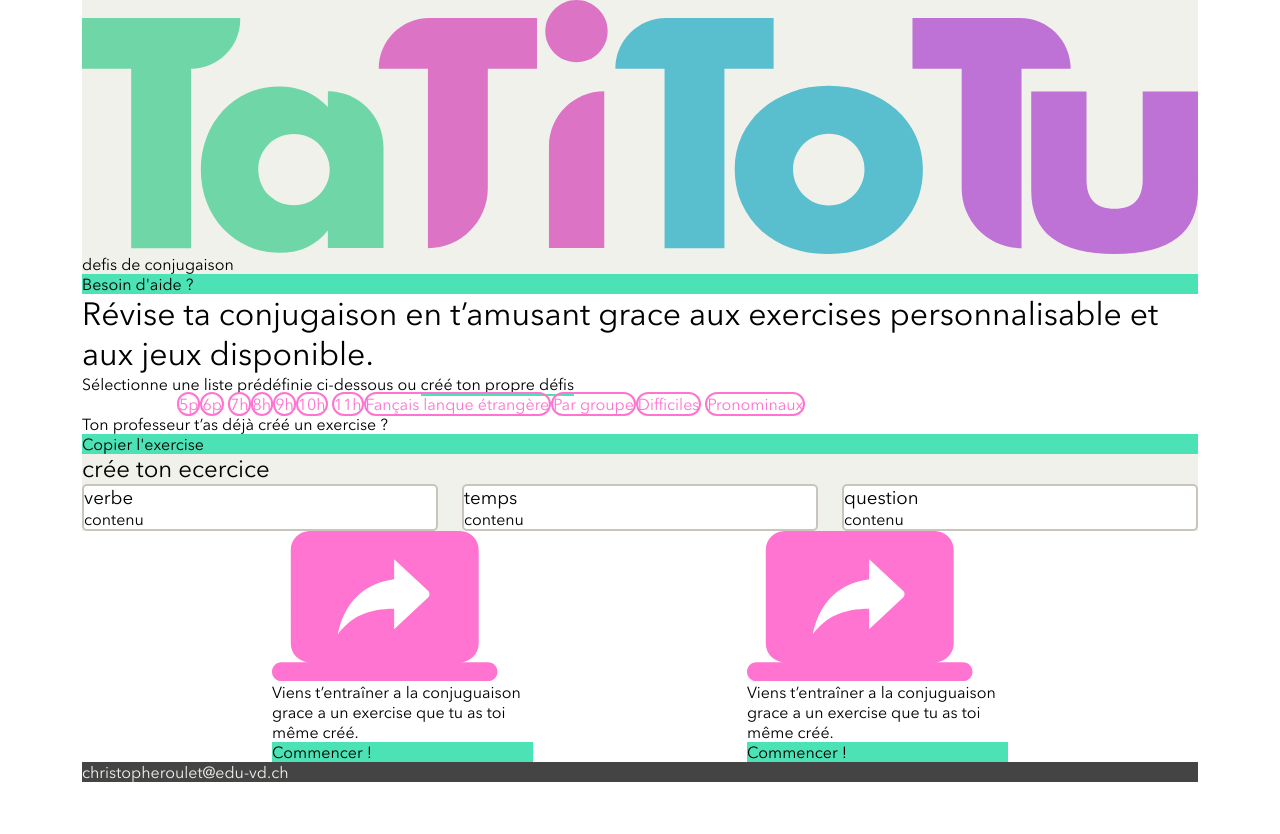
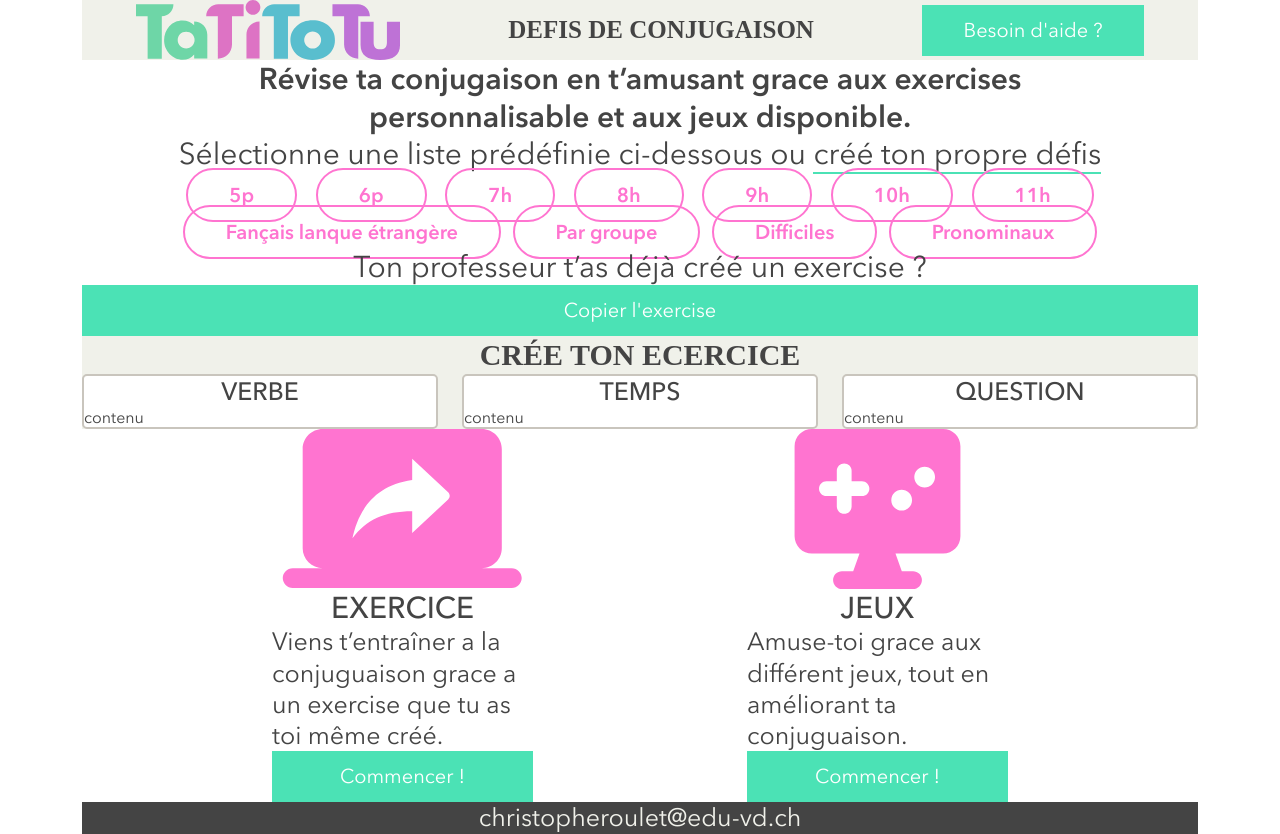
Before and after one commit to nelsonbuhler/tatitotu, a website built with Parcel: page src/index.html in a window 1280 px wide. Before the commit the page ends 800 px from the top, so only its background shows below. Built offline with nearby package versions, Linux system fonts and the light colour scheme; files whose address does not match are found by name.

Commit message:
ajout des typo + intégration des modules

```diff
--- a/src/index.html
+++ b/src/index.html
@@ -22,8 +22,9 @@
       <div class="header">
         <div class="row">
           <div class="col">
-            <h1>
+            <h1 class="header-title">
               Révise ta conjugaison en t’amusant grace aux exercises
+              <br />
               personnalisable et aux jeux disponible.
             </h1>
           </div>
@@ -36,15 +37,21 @@
             </p>
           </div>
         </div>
-        <div class="ex-archetype">
-          <div class="row">
-            <div class="col-10 offset-1">
-              <a href="">5p</a><a href="">6p</a> <a href="">7h</a
-              ><a href="">8h</a><a href="">9h</a><a href="">10h</a>
-              <a href="">11h</a><a href="">Fançais lanque étrangère</a
-              ><a href="">Par groupe</a><a href="">Difficiles</a>
-              <a href="">Pronominaux</a>
+        <div class="row">
+          <div class="col-10 offset-1 ex-archetype">
+            <div class="ex-archetype-button"><a href="">5p</a></div>
+            <div class="ex-archetype-button"><a href="">6p</a></div>
+            <div class="ex-archetype-button"><a href="">7h</a></div>
+            <div class="ex-archetype-button"><a href="">8h</a></div>
+            <div class="ex-archetype-button"><a href="">9h</a></div>
+            <div class="ex-archetype-button"><a href="">10h</a></div>
+            <div class="ex-archetype-button"><a href="">11h</a></div>
+            <div class="ex-archetype-button">
+              <a href="">Fançais lanque étrangère</a>
             </div>
+            <div class="ex-archetype-button"><a href="">Par groupe</a></div>
+            <div class="ex-archetype-button"><a href="">Difficiles</a></div>
+            <div class="ex-archetype-button"><a href="">Pronominaux</a></div>
           </div>
         </div>
         <div class="code">
@@ -55,7 +62,6 @@
           </div>
           <div class="row">
             <div class="col">
-              <div class="button"></div>
               <div class="button">Copier l'exercise</div>
             </div>
           </div>
@@ -70,19 +76,19 @@
         <div class="row">
           <div class="col-4">
             <div class="cards">
-              <h3>verbe</h3>
+              <h3 class="cards-title">verbe</h3>
               <div class="row"><div class="col">contenu</div></div>
             </div>
           </div>
           <div class="col-4">
             <div class="cards">
-              <h3>temps</h3>
+              <h3 class="cards-title">temps</h3>
               <div class="row"><div class="col">contenu</div></div>
             </div>
           </div>
           <div class="col-4">
             <div class="cards">
-              <h3>question</h3>
+              <h3 class="cards-title">question</h3>
               <div class="row"><div class="col">contenu</div></div>
             </div>
           </div>
@@ -92,6 +98,7 @@
         <div class="col-3 offset-2">
           <div class="ex-cards">
             <img src="img/icon-ex.svg" alt="icone exercice" />
+            <h3 class="ex-cards-title">exercice</h3>
             <p>
               Viens t’entraîner a la conjuguaison grace a un exercise que tu as
               toi même créé.
@@ -101,10 +108,11 @@
         </div>
         <div class="col-3 offset-2">
           <div class="ex-cards">
-            <img src="img/icon-ex.svg" alt="icone exercice" />
+            <img src="img/incon-game.svg" alt="icone jeux" />
+            <h3 class="ex-cards-title">jeux</h3>
             <p>
-              Viens t’entraîner a la conjuguaison grace a un exercise que tu as
-              toi même créé.
+              Amuse-toi grace aux différent jeux, tout en améliorant ta
+              conjuguaison.
             </p>
             <div class="button">Commencer !</div>
           </div>
--- a/src/scss/_base.scss
+++ b/src/scss/_base.scss
@@ -25,17 +25,13 @@
 }
 
 :root {
-  --pink: #FF74D0;
-  --green: #4BE2B5;
-  --bgColor: #F0F1EA;
-  --grey: #C9C5BD;
+  --pink: #ff74d0;
+  --green: #4be2b5;
+  --bgColor: #f0f1ea;
+  --grey: #c9c5bd;
   --black: #444444;
   --scdPink: #fd55c52f;
   --scdGreen: #59e3ba2f;
-  --smalltxt: 20px;
-  --middletxt: 25px:
-  --bigtxt: 30px
-
 }
 
 /* ====================================
@@ -47,6 +43,7 @@
   padding: 0;
   font-family: "Avenir Next";
   font-weight: 400;
+  color: var(--black);
 }
 
 html {
@@ -73,7 +70,13 @@ video {
   vertical-align: middle;
 }
 
-
+h2 {
+  font-family: "SuperClarendon";
+  font-size: 30px;
+  text-transform: uppercase;
+  font-weight: 700;
+  text-align: center;
+}
 
 /* ====================================
 // base rules
--- a/src/scss/modules/_button.scss
+++ b/src/scss/modules/_button.scss
@@ -1,3 +1,16 @@
 .button {
-    background-color: var(--green);
+  background-color: var(--green);
+  text-align: center;
+  font-size: 20px;
+  color: white;
+  padding: 13px 41px;
 }
+
+.button:hover {
+  background-color: #3fbf99;
+}
+
+.button:active {
+  background-color: #3fbf99;
+  outline: 6px solid var(--scdGreen);
+}
--- a/src/scss/modules/_cards.scss
+++ b/src/scss/modules/_cards.scss
@@ -3,3 +3,10 @@
   border: solid 2px var(--grey);
   border-radius: 5px;
 }
+
+.cards-title {
+  font-size: 25px;
+  text-transform: uppercase;
+  font-weight: 500;
+  text-align: center;
+}
--- a/src/scss/modules/_ex-archetype.scss
+++ b/src/scss/modules/_ex-archetype.scss
@@ -1,5 +1,25 @@
+.ex-archetype {
+  display: flex;
+  justify-content: space-around;
+  flex-wrap: wrap;
+}
+
 .ex-archetype a {
-    color: var(--pink);
-    border: solid 2px var(--pink);
-    border-radius: 30px;
+  color: var(--pink);
+  font-size: 20px;
+  font-weight: 600;
+  padding: 13px 41px;
+  border: solid 2px var(--pink);
+  border-radius: 30px;
 }
+
+.ex-archetype a:hover {
+  background-color: var(--pink);
+  color: white;
+}
+
+.ex-archetype a:active {
+  background-color: var(--pink);
+  color: white;
+  outline: 6px solid var(--scdPink);
+}
--- a/src/scss/modules/_ex-cards.scss
+++ b/src/scss/modules/_ex-cards.scss
@@ -0,0 +1,17 @@
+.ex-cards {
+  font-size: 25px;
+  display: flex;
+  flex-direction: column;
+  justify-content: space-between;
+}
+
+.ex-cards img {
+  height: 160px;
+}
+
+.ex-cards-title {
+  font-size: 30px;
+  text-transform: uppercase;
+  font-weight: 500;
+  text-align: center;
+}
--- a/src/scss/modules/_footer.scss
+++ b/src/scss/modules/_footer.scss
@@ -1,4 +1,10 @@
 .footer {
-    background-color: var(--black);
-    color: var(--bgColor);
+  background-color: var(--black);
+  color: var(--bgColor);
+  text-align: center;
 }
+
+.footer p {
+  color: var(--bgColor);
+  font-size: 25px;
+}
--- a/src/scss/modules/_header.scss
+++ b/src/scss/modules/_header.scss
@@ -1,3 +1,13 @@
+.header {
+  text-align: center;
+  font-size: 30px;
+}
+
+.header-title {
+  font-weight: 600;
+  font-size: 30px;
+}
+
 .header a {
   text-decoration: none;
 }
--- a/src/scss/modules/_title.scss
+++ b/src/scss/modules/_title.scss
@@ -0,0 +1,16 @@
+.title {
+  display: flex;
+  justify-content: space-around;
+  align-items: center;
+}
+
+.title img {
+  height: 60px;
+}
+
+.title span {
+  font-family: "SuperClarendon";
+  font-weight: 700;
+  font-size: 25px;
+  text-transform: uppercase;
+}
```
Also changed, not shown: src/scss/main.scss (line endings or trailing spaces).
